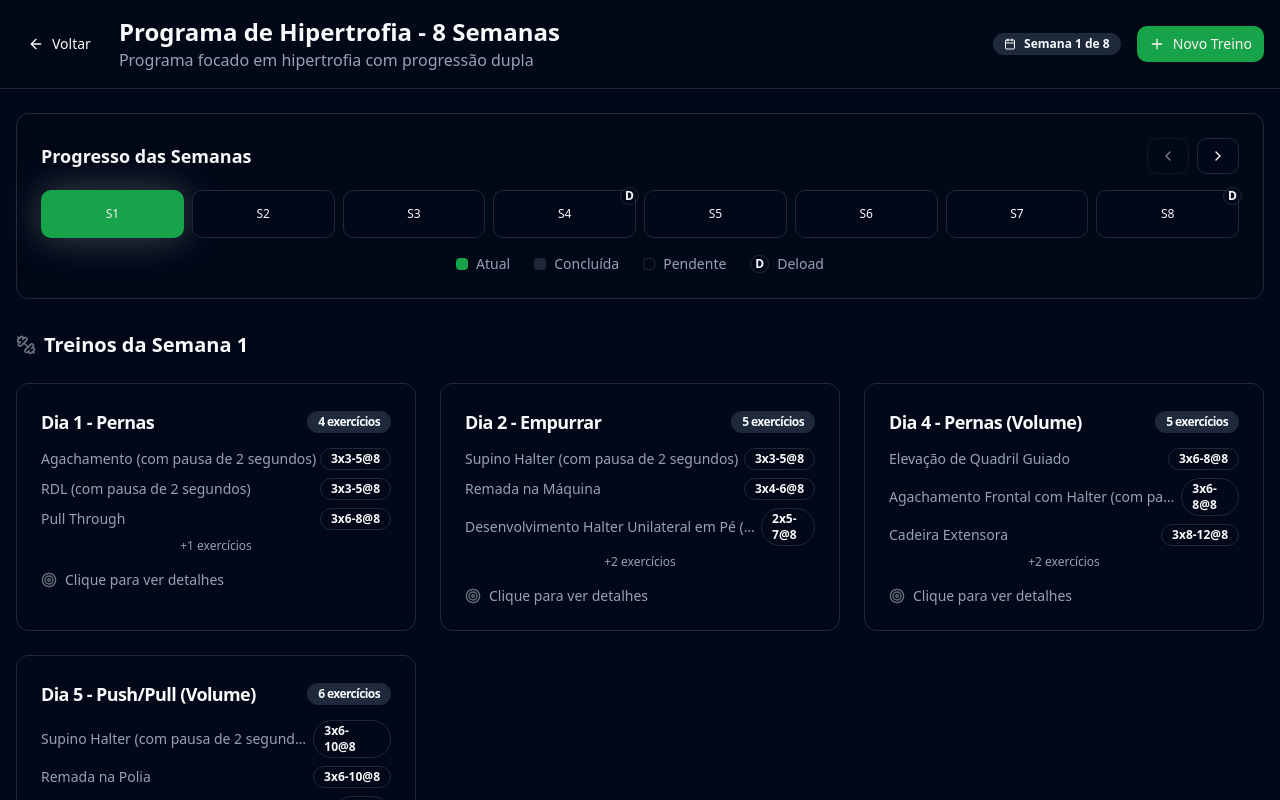
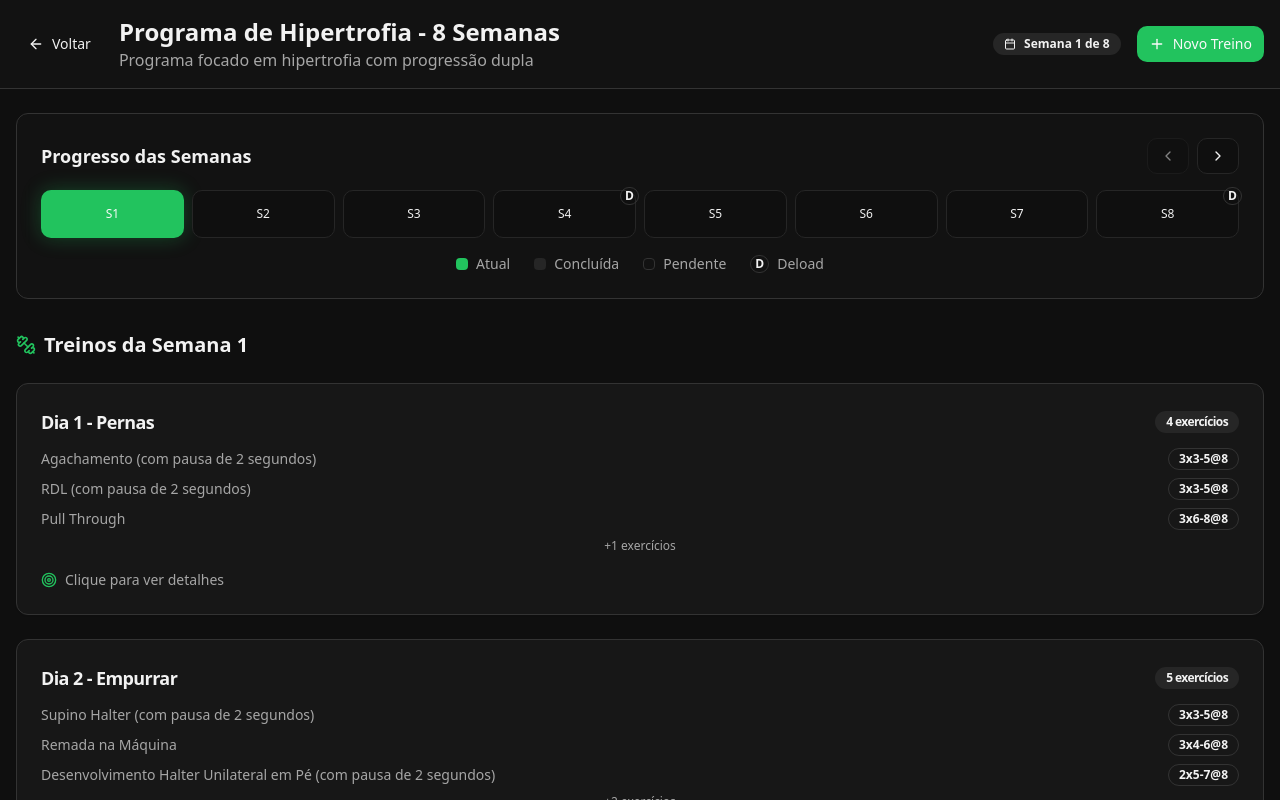
Before and after one commit to CaioRobertoAbreu/myfittracker, a React (Vite) app: page /treinos in a window 1280 px wide. Shown: the top 800 px of the page. Built offline with nearby package versions, Linux system fonts and the light colour scheme.

Commit message:
Fix: Improve color scheme and layout
Refactor color scheme, improve deload indication, and adjust training display layout.

```diff
--- a/src/index.css
+++ b/src/index.css
@@ -8,43 +8,43 @@ All colors MUST be HSL.
 
 @layer base {
   :root {
-    /* Dark theme as default */
-    --background: 222.2 84% 4.9%;
-    --foreground: 210 40% 98%;
+    /* Dark theme as default - neutral grays without blue tint */
+    --background: 0 0% 6%;
+    --foreground: 0 0% 95%;
 
-    --card: 222.2 84% 4.9%;
-    --card-foreground: 210 40% 98%;
+    --card: 0 0% 9%;
+    --card-foreground: 0 0% 95%;
 
-    --popover: 222.2 84% 4.9%;
-    --popover-foreground: 210 40% 98%;
+    --popover: 0 0% 9%;
+    --popover-foreground: 0 0% 95%;
 
-    --primary: 142.1 76.2% 36.3%;
-    --primary-foreground: 355.7 100% 97.3%;
+    --primary: 142.1 70% 45%;
+    --primary-foreground: 0 0% 98%;
 
-    --secondary: 217.2 32.6% 17.5%;
-    --secondary-foreground: 210 40% 98%;
+    --secondary: 0 0% 15%;
+    --secondary-foreground: 0 0% 95%;
 
-    --muted: 217.2 32.6% 17.5%;
-    --muted-foreground: 215 20.2% 65.1%;
+    --muted: 0 0% 15%;
+    --muted-foreground: 0 0% 65%;
 
-    --accent: 217.2 32.6% 17.5%;
-    --accent-foreground: 210 40% 98%;
+    --accent: 0 0% 15%;
+    --accent-foreground: 0 0% 95%;
 
-    --destructive: 0 62.8% 30.6%;
-    --destructive-foreground: 210 40% 98%;
+    --destructive: 0 62.8% 50%;
+    --destructive-foreground: 0 0% 98%;
 
-    --border: 217.2 32.6% 17.5%;
-    --input: 217.2 32.6% 17.5%;
-    --ring: 142.1 76.2% 36.3%;
+    --border: 0 0% 20%;
+    --input: 0 0% 15%;
+    --ring: 142.1 70% 45%;
 
     --radius: 0.75rem;
 
-    /* Training specific colors - muted gray tones */
-    --training-primary: 220 9% 46%;
-    --training-secondary: 217.2 32.6% 17.5%;
-    --training-accent: 220 8% 55%;
-    --training-success: 220 9% 46%;
-    --training-warning: 25 20% 50%;
+    /* Training specific colors - warmer tones */
+    --training-primary: 142.1 70% 45%;
+    --training-secondary: 0 0% 25%;
+    --training-accent: 200 70% 50%;
+    --training-success: 142.1 70% 45%;
+    --training-warning: 38 92% 55%;
 
     /* Gradients */
     --gradient-primary: linear-gradient(135deg, hsl(var(--training-primary)), hsl(var(--training-accent)));
@@ -57,20 +57,13 @@ All colors MUST be HSL.
     --radius: 0.75rem;
 
     --sidebar-background: 0 0% 98%;
-
-    --sidebar-foreground: 240 5.3% 26.1%;
-
-    --sidebar-primary: 240 5.9% 10%;
-
+    --sidebar-foreground: 0 0% 20%;
+    --sidebar-primary: 0 0% 10%;
     --sidebar-primary-foreground: 0 0% 98%;
-
-    --sidebar-accent: 240 4.8% 95.9%;
-
-    --sidebar-accent-foreground: 240 5.9% 10%;
-
-    --sidebar-border: 220 13% 91%;
-
-    --sidebar-ring: 217.2 91.2% 59.8%;
+    --sidebar-accent: 0 0% 96%;
+    --sidebar-accent-foreground: 0 0% 10%;
+    --sidebar-border: 0 0% 89%;
+    --sidebar-ring: 142.1 70% 45%;
   }
 
   .dark {
--- a/src/pages/Training.tsx
+++ b/src/pages/Training.tsx
@@ -18,19 +18,18 @@ const mockTrainingPlan: TrainingPlan = {
   currentWeek: 1,
   createdAt: new Date(),
   updatedAt: new Date(),
-  weeks: [
-    {
-      id: "week-1",
-      weekNumber: 1,
-      isDeload: false,
+  weeks: Array.from({ length: 8 }, (_, weekIndex) => ({
+    id: `week-${weekIndex + 1}`,
+    weekNumber: weekIndex + 1,
+    isDeload: weekIndex + 1 === 4 || weekIndex + 1 === 8,
     days: [
       {
-          id: "day-1-1",
+        id: `day-${weekIndex + 1}-1`,
         dayNumber: 1,
         name: "Dia 1 - Pernas",
         exercises: [
           {
-              id: "ex-1",
+            id: `ex-${weekIndex + 1}-1`,
             name: "Agachamento (com pausa de 2 segundos)",
             sets: 3,
             reps: "3-5",
@@ -41,240 +40,239 @@ const mockTrainingPlan: TrainingPlan = {
             observations: "Manter a coluna neutra durante todo o movimento"
           },
           {
-              id: "ex-2",
+            id: `ex-${weekIndex + 1}-2`,
             name: "RDL (com pausa de 2 segundos)",
             sets: 3,
             reps: "3-5",
             rpe: 8,
             progressionType: "Progressão Dupla",
-              technique: "Romanian Deadlift com pausa",
-              techniqueDescription: "Desça até sentir alongamento nos posteriores, pause 2 segundos e retorne",
+            technique: "Progressão Dupla",
+            techniqueDescription: "Aumente as repetições até atingir o máximo da faixa, depois aumente o peso e volte ao mínimo de repetições. Desça até sentir alongamento nos posteriores, pause 2 segundos e retorne.",
             observations: "Manter joelhos levemente flexionados"
           },
           {
-              id: "ex-3",
+            id: `ex-${weekIndex + 1}-3`,
             name: "Pull Through",
             sets: 3,
             reps: "6-8",
             rpe: 8,
             progressionType: "Progressão Dupla",
-              technique: "Movimento de quadril",
-              techniqueDescription: "Movimento iniciado pelo quadril, contraindo glúteos no final",
+            technique: "Progressão Dupla",
+            techniqueDescription: "Aumente as repetições até atingir o máximo da faixa, depois aumente o peso e volte ao mínimo de repetições. Movimento iniciado pelo quadril, contraindo glúteos no final.",
             observations: "Foco na ativação dos glúteos"
           },
           {
-              id: "ex-4",
+            id: `ex-${weekIndex + 1}-4`,
             name: "Gemeos Leg Press (pausa de 2 segundos)",
             sets: 4,
             reps: "6-8",
             rpe: 8,
             progressionType: "Progressão Dupla",
-              technique: "Contração mantida",
-              techniqueDescription: "Subir na ponta dos pés, pausar 2 segundos no topo",
+            technique: "Progressão Dupla",
+            techniqueDescription: "Aumente as repetições até atingir o máximo da faixa, depois aumente o peso e volte ao mínimo de repetições. Subir na ponta dos pés, pausar 2 segundos no topo.",
             observations: "Amplitude completa de movimento"
           }
         ]
       },
       {
-          id: "day-1-2",
+        id: `day-${weekIndex + 1}-2`,
         dayNumber: 2,
         name: "Dia 2 - Empurrar",
         exercises: [
           {
-              id: "ex-5",
+            id: `ex-${weekIndex + 1}-5`,
             name: "Supino Halter (com pausa de 2 segundos)",
             sets: 3,
             reps: "3-5",
             rpe: 8,
             progressionType: "Progressão Dupla",
-              technique: "Pausa no peito",
-              techniqueDescription: "Desça os halteres até o peito, pause 2 segundos e empurre",
+            technique: "Progressão Dupla",
+            techniqueDescription: "Aumente as repetições até atingir o máximo da faixa, depois aumente o peso e volte ao mínimo de repetições. Desça os halteres até o peito, pause 2 segundos e empurre.",
             observations: "Manter escápulas retraídas"
           },
           {
-              id: "ex-6",
+            id: `ex-${weekIndex + 1}-6`,
             name: "Remada na Máquina",
             sets: 3,
             reps: "4-6",
             rpe: 8,
             progressionType: "Progressão Dupla",
-              technique: "Puxada controlada",
-              techniqueDescription: "Puxar até o peito, contrair as escápulas",
+            technique: "Progressão Dupla",
+            techniqueDescription: "Aumente as repetições até atingir o máximo da faixa, depois aumente o peso e volte ao mínimo de repetições. Puxar até o peito, contrair as escápulas.",
             observations: "Evitar balanço do tronco"
           },
           {
-              id: "ex-7",
+            id: `ex-${weekIndex + 1}-7`,
             name: "Desenvolvimento Halter Unilateral em Pé (com pausa de 2 segundos)",
             sets: 2,
             reps: "5-7",
             rpe: 8,
             progressionType: "Progressão Dupla",
-              technique: "Unilateral com pausa",
-              techniqueDescription: "Empurrar halter acima da cabeça, pausar 2 segundos no topo",
+            technique: "Progressão Dupla",
+            techniqueDescription: "Aumente as repetições até atingir o máximo da faixa, depois aumente o peso e volte ao mínimo de repetições. Empurrar halter acima da cabeça, pausar 2 segundos no topo.",
             observations: "Manter core contraído para estabilidade"
           },
           {
-              id: "ex-8",
+            id: `ex-${weekIndex + 1}-8`,
             name: "Puxador Aberto",
             sets: 2,
             reps: "6-8",
             rpe: 8,
             progressionType: "Progressão Dupla",
-              technique: "Pegada aberta",
-              techniqueDescription: "Puxar com pegada mais aberta que os ombros",
+            technique: "Progressão Dupla",
+            techniqueDescription: "Aumente as repetições até atingir o máximo da faixa, depois aumente o peso e volte ao mínimo de repetições. Puxar com pegada mais aberta que os ombros.",
             observations: "Foco na contração dos dorsais"
           },
           {
-              id: "ex-9",
+            id: `ex-${weekIndex + 1}-9`,
             name: "Elevação Lateral com Halter",
             sets: 2,
             reps: "10-15",
             rpe: 8,
             progressionType: "Progressão Dupla",
-              technique: "Movimento lateral",
-              techniqueDescription: "Elevar os braços lateralmente até a altura dos ombros",
+            technique: "Progressão Dupla",
+            techniqueDescription: "Aumente as repetições até atingir o máximo da faixa, depois aumente o peso e volte ao mínimo de repetições. Elevar os braços lateralmente até a altura dos ombros.",
             observations: "Controlar a descida do movimento"
           }
         ]
       },
       {
-          id: "day-1-4",
+        id: `day-${weekIndex + 1}-4`,
         dayNumber: 4,
         name: "Dia 4 - Pernas (Volume)",
         exercises: [
           {
-              id: "ex-10",
+            id: `ex-${weekIndex + 1}-10`,
             name: "Elevação de Quadril Guiado",
             sets: 3,
             reps: "6-8",
             rpe: 8,
             progressionType: "Progressão Dupla",
-              technique: "Hip Thrust",
-              techniqueDescription: "Elevar o quadril contraindo os glúteos",
+            technique: "Progressão Dupla",
+            techniqueDescription: "Aumente as repetições até atingir o máximo da faixa, depois aumente o peso e volte ao mínimo de repetições. Elevar o quadril contraindo os glúteos.",
             observations: "Pausa de 1 segundo no topo"
           },
           {
-              id: "ex-11",
+            id: `ex-${weekIndex + 1}-11`,
             name: "Agachamento Frontal com Halter (com pausa de 5 segundos)",
             sets: 3,
             reps: "6-8",
             rpe: 8,
             progressionType: "Progressão Dupla",
-              technique: "Front Squat com pausa longa",
-              techniqueDescription: "Agachamento com halter na frente, pausa de 5 segundos embaixo",
+            technique: "Progressão Dupla",
+            techniqueDescription: "Aumente as repetições até atingir o máximo da faixa, depois aumente o peso e volte ao mínimo de repetições. Agachamento com halter na frente, pausa de 5 segundos embaixo.",
             observations: "Manter o tronco ereto durante toda a pausa"
           },
           {
-              id: "ex-12",
+            id: `ex-${weekIndex + 1}-12`,
             name: "Cadeira Extensora",
             sets: 3,
             reps: "8-12",
             rpe: 8,
             progressionType: "Progressão Dupla",
-              technique: "Extensão controlada",
-              techniqueDescription: "Estender as pernas controladamente",
+            technique: "Progressão Dupla",
+            techniqueDescription: "Aumente as repetições até atingir o máximo da faixa, depois aumente o peso e volte ao mínimo de repetições. Estender as pernas controladamente.",
             observations: "Pausa de 1 segundo no topo"
           },
           {
-              id: "ex-13",
+            id: `ex-${weekIndex + 1}-13`,
             name: "Cadeira Flexora",
             sets: 3,
             reps: "8-12",
             rpe: 8,
             progressionType: "Progressão Dupla",
-              technique: "Flexão controlada",
-              techniqueDescription: "Flexionar as pernas até o máximo",
+            technique: "Progressão Dupla",
+            techniqueDescription: "Aumente as repetições até atingir o máximo da faixa, depois aumente o peso e volte ao mínimo de repetições. Flexionar as pernas até o máximo.",
             observations: "Controlar a fase excêntrica"
           },
           {
-              id: "ex-14",
+            id: `ex-${weekIndex + 1}-14`,
             name: "Gemeos Leg Press (pausa de 2 segundos)",
             sets: 4,
             reps: "10-15",
             rpe: 8,
             progressionType: "Progressão Dupla",
-              technique: "Contração mantida",
-              techniqueDescription: "Subir na ponta dos pés, pausar 2 segundos no topo",
+            technique: "Progressão Dupla",
+            techniqueDescription: "Aumente as repetições até atingir o máximo da faixa, depois aumente o peso e volte ao mínimo de repetições. Subir na ponta dos pés, pausar 2 segundos no topo.",
             observations: "Volume maior que o Dia 1"
           }
         ]
       },
       {
-          id: "day-1-5",
+        id: `day-${weekIndex + 1}-5`,
         dayNumber: 5,
         name: "Dia 5 - Push/Pull (Volume)",
         exercises: [
           {
-              id: "ex-15",
+            id: `ex-${weekIndex + 1}-15`,
             name: "Supino Halter (com pausa de 2 segundos)",
             sets: 3,
             reps: "6-10",
             rpe: 8,
             progressionType: "Progressão Dupla",
-              technique: "Pausa no peito",
-              techniqueDescription: "Versão com maior volume que o Dia 2",
+            technique: "Progressão Dupla",
+            techniqueDescription: "Aumente as repetições até atingir o máximo da faixa, depois aumente o peso e volte ao mínimo de repetições. Versão com maior volume que o Dia 2.",
             observations: "Foco na contração máxima"
           },
           {
-              id: "ex-16",
+            id: `ex-${weekIndex + 1}-16`,
             name: "Remada na Polia",
             sets: 3,
             reps: "6-10",
             rpe: 8,
             progressionType: "Progressão Dupla",
-              technique: "Puxada na polia",
-              techniqueDescription: "Puxar a polia até o abdome",
+            technique: "Progressão Dupla",
+            techniqueDescription: "Aumente as repetições até atingir o máximo da faixa, depois aumente o peso e volte ao mínimo de repetições. Puxar a polia até o abdome.",
             observations: "Manter postura ereta"
           },
           {
-              id: "ex-17",
+            id: `ex-${weekIndex + 1}-17`,
             name: "Desenvolvimento Halter Unilateral em Pé (com pausa de 2 segundos)",
             sets: 2,
             reps: "8-12",
             rpe: 8,
             progressionType: "Progressão Dupla",
-              technique: "Unilateral com pausa",
-              techniqueDescription: "Versão com maior volume",
+            technique: "Progressão Dupla",
+            techniqueDescription: "Aumente as repetições até atingir o máximo da faixa, depois aumente o peso e volte ao mínimo de repetições. Versão com maior volume.",
             observations: "Alternar braços a cada série"
           },
           {
-              id: "ex-18",
+            id: `ex-${weekIndex + 1}-18`,
             name: "Puxador Diagonal na Polia",
             sets: 2,
             reps: "8-12",
             rpe: 8,
             progressionType: "Progressão Dupla",
-              technique: "Puxada diagonal",
-              techniqueDescription: "Puxar em ângulo diagonal",
+            technique: "Progressão Dupla",
+            techniqueDescription: "Aumente as repetições até atingir o máximo da faixa, depois aumente o peso e volte ao mínimo de repetições. Puxar em ângulo diagonal.",
             observations: "Variar ângulo de puxada"
           },
           {
-              id: "ex-19",
+            id: `ex-${weekIndex + 1}-19`,
             name: "Triceps Francês Unilateral na Polia",
             sets: 2,
             reps: "8-12",
             rpe: 8,
             progressionType: "Progressão Dupla",
-              technique: "Francês unilateral",
-              techniqueDescription: "Extensão de tríceps com um braço",
+            technique: "Progressão Dupla",
+            techniqueDescription: "Aumente as repetições até atingir o máximo da faixa, depois aumente o peso e volte ao mínimo de repetições. Extensão de tríceps com um braço.",
             observations: "Manter cotovelo fixo"
           },
           {
-              id: "ex-20",
+            id: `ex-${weekIndex + 1}-20`,
             name: "Rosca Martelo na Polia",
             sets: 2,
             reps: "8-12",
             rpe: 8,
             progressionType: "Progressão Dupla",
-              technique: "Rosca martelo",
-              techniqueDescription: "Flexão de bíceps com pegada neutra",
+            technique: "Progressão Dupla",
+            techniqueDescription: "Aumente as repetições até atingir o máximo da faixa, depois aumente o peso e volte ao mínimo de repetições. Flexão de bíceps com pegada neutra.",
             observations: "Controlar a descida"
           }
         ]
       }
     ]
-    }
-  ]
+  }))
 };
 
 export default function Training() {
@@ -348,7 +346,19 @@ export default function Training() {
                 </h2>
               </div>
 
-              <div className="grid grid-cols-1 md:grid-cols-2 lg:grid-cols-3 gap-6">
+              <div className="grid grid-cols-1 gap-6">
+                {/* Deload Week Alert */}
+                {currentWeek?.isDeload && (
+                  <div className="mb-4 p-4 bg-training-warning/10 border border-training-warning/30 rounded-lg">
+                    <div className="flex items-center gap-2">
+                      <div className="w-2 h-2 bg-training-warning rounded-full"></div>
+                      <h3 className="font-semibold text-training-warning">Semana de Deload</h3>
+                    </div>
+                    <p className="text-sm text-muted-foreground mt-1">
+                      Esta é uma semana de recuperação. Reduza a intensidade e foque na técnica.
+                    </p>
+                  </div>
+                )}
                 {activeDays.map((day) => (
                   <Card
                     key={day.id}
```
Lines whose indentation alone changed are shown as unchanged.
